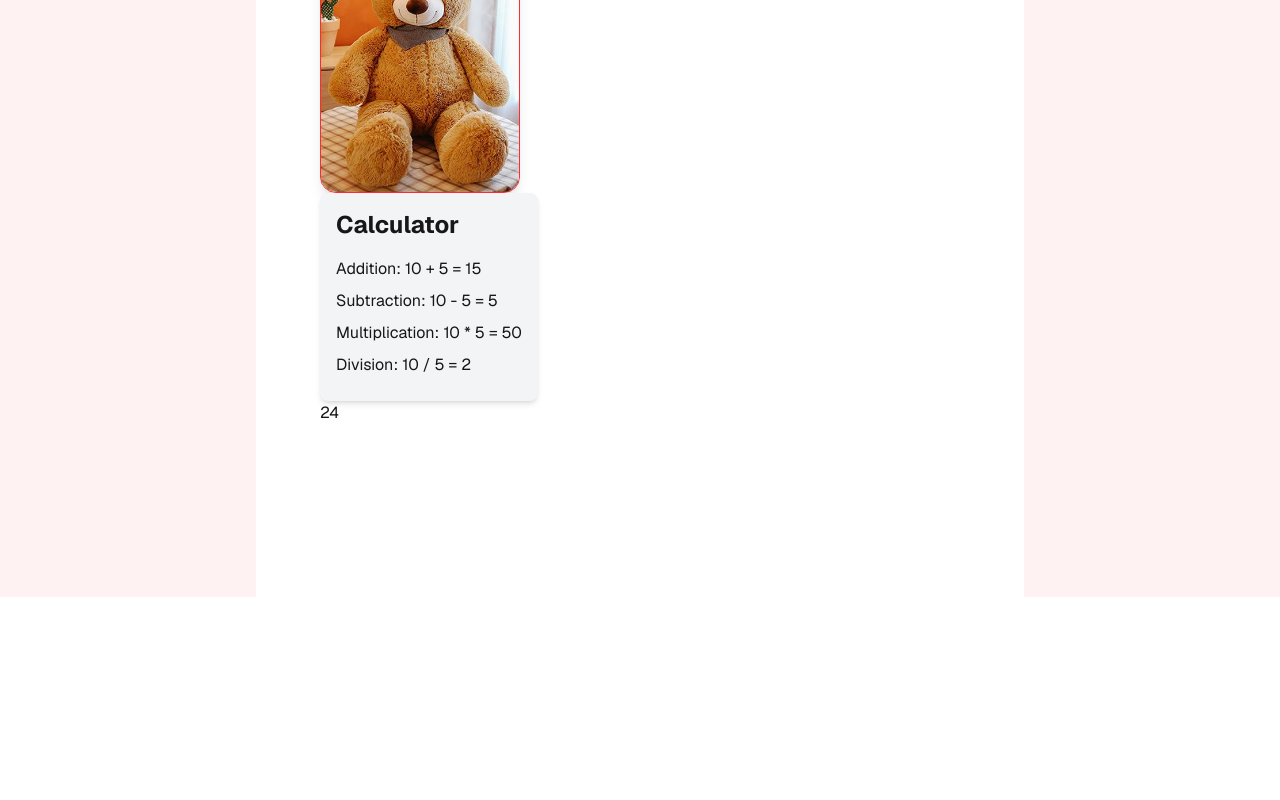
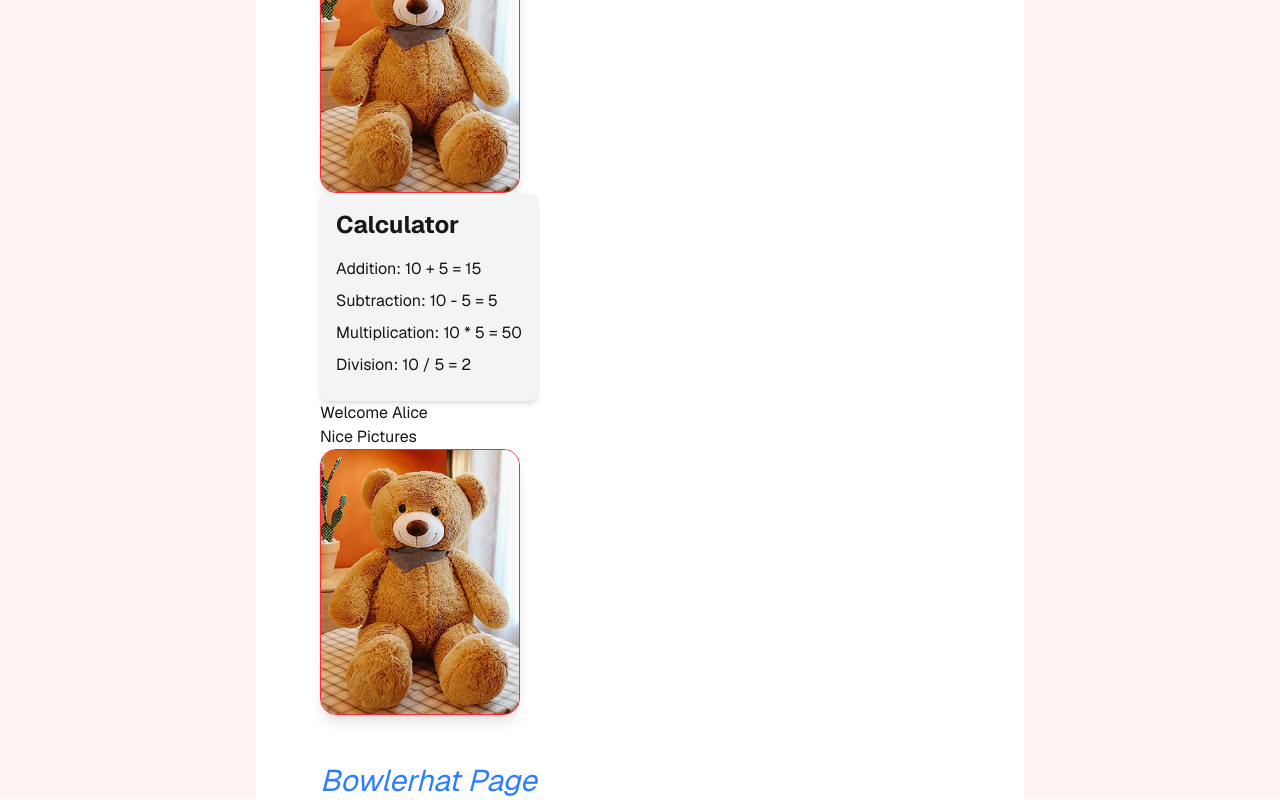
Before and after one commit to OAkinbode/webdev_b_winter2026, a Next.js app: page / in a window 1280 px wide. Shown: the part 203-1003 px from the top of the page. Before the commit the page ends 800 px from the top, so only its background shows below. Built offline with nearby package versions, Linux system fonts and the light colour scheme.

Commit message:
week 2 lab work

```diff
--- /dev/null
+++ b/app/bowlerhat/page.tsx
@@ -0,0 +1,11 @@
+import NicePictures from "@/components/nice_pictures";
+import Link from "next/link";
+export default function BowlerhatPage() {
+  return (
+    <div>
+      Bowlerhat Page
+      <NicePictures />
+      <Link href="/">Go Back Home</Link>
+    </div>
+  );
+}
--- a/app/page.tsx
+++ b/app/page.tsx
@@ -1,6 +1,9 @@
 import Image from "next/image";
 import Header from "../components/header";
 import Calculate, { calculateSomething } from "@/components/calculate";
+import { returnUserDetails } from "@/util/simulate_api";
+import NicePictures from "@/components/nice_pictures";
+import Link from "next/link";
 
 export default function Home() {
   const results = calculateSomething();
@@ -18,7 +21,13 @@ export default function Home() {
             priority
           />
           <Calculate />
-          <div>{results.sum}</div>
+          <div>Welcome {returnUserDetails().name}</div>
+          <NicePictures />
+        </div>
+        <div className="italic text-blue-500 text-3xl">
+          <nav>
+            <Link href="/bowlerhat">Bowlerhat Page</Link>
+          </nav>
         </div>
       </main>
     </div>
--- /dev/null
+++ b/components/nice_pictures.tsx
@@ -0,0 +1,18 @@
+import Image from "next/image";
+const NicePictures = () => {
+  return (
+    <>
+      <p>Nice Pictures</p>
+      <Image
+        className="dark:invert rounded-2xl shadow-lg border border-red-500"
+        src="/teddy_bear.jpg"
+        alt="Next.js logo"
+        width={200}
+        height={200}
+        priority
+      />
+    </>
+  );
+};
+
+export default NicePictures;
--- /dev/null
+++ b/util/simulate_api.ts
@@ -0,0 +1,10 @@
+const user1 = {
+  id: 1,
+  name: "Alice",
+  age: 30,
+  username: "alice123",
+};
+
+export const returnUserDetails = () => {
+  return user1;
+};
```
